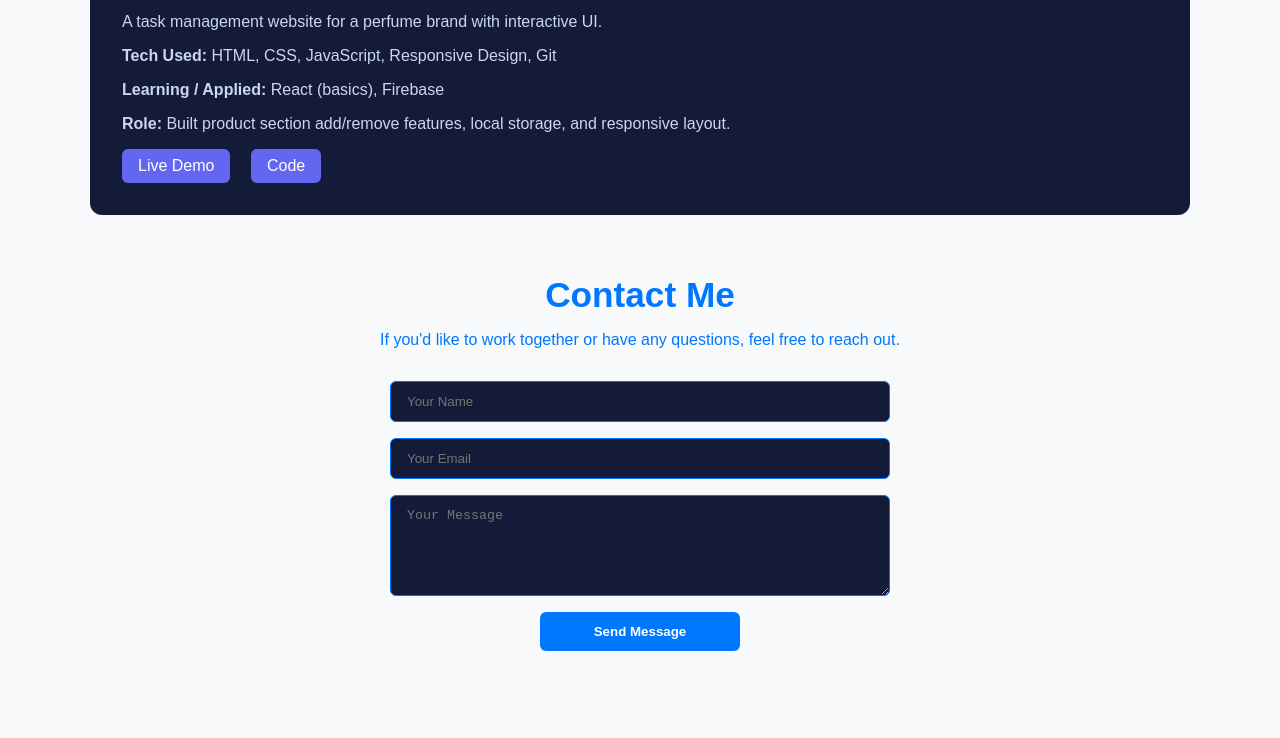
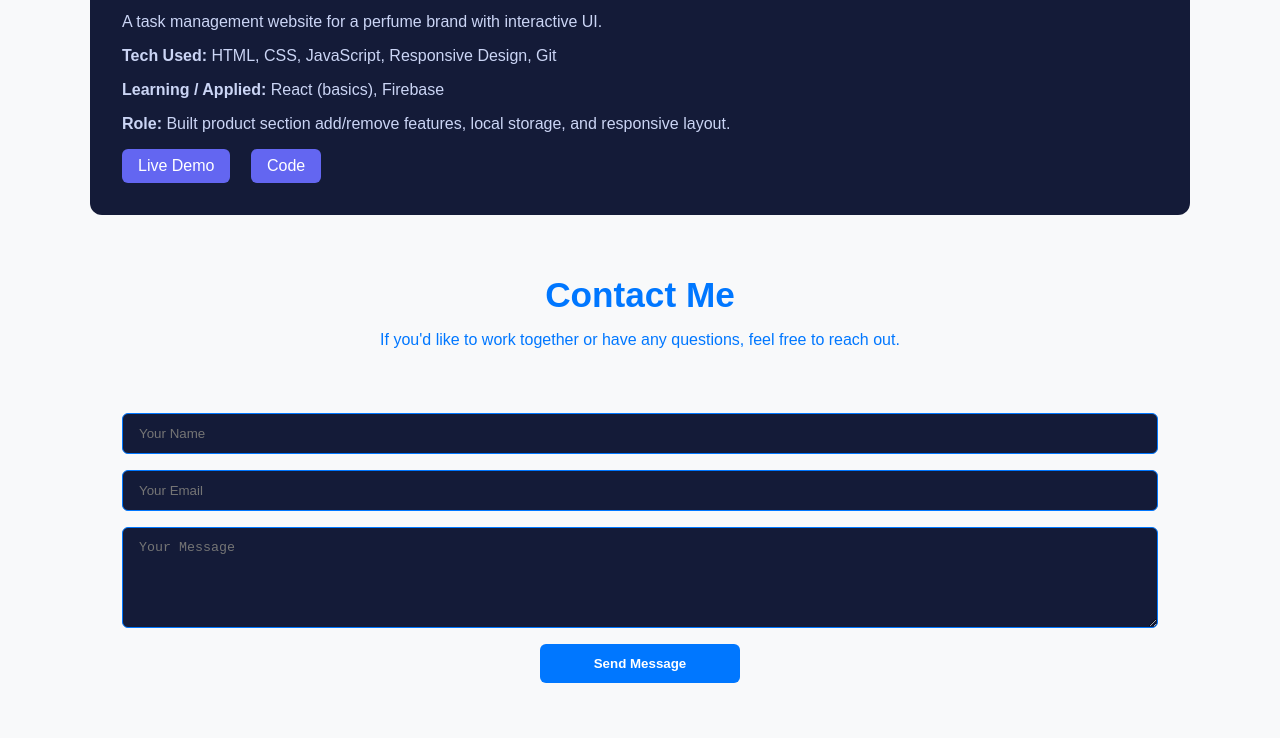
Before and after one commit to ud-source-tech/uTecHub-Portfolio, a plain HTML site: page index.html in a window 1280 px wide. Shown: the part 2033-2771 px from the top of the page. Drawn offline with Linux system fonts and the light colour scheme.

Commit message:
updated portfolio design

```diff
--- a/index.html
+++ b/index.html
@@ -264,7 +264,7 @@
       <h2>Contact Me</h2>
       <p>If you'd like to work together or have any questions, feel free to reach out.</p>
 
-      <form action="mailto:your-email@example.com" method="POST" enctype="text/plain" class="contact-form">
+      <form action="mailto:udpeter196@gmail.com" method="POST" enctype="text/plain" class="contact-form">
         <input type="text" name="name" placeholder="Your Name" required>
         <input type="email" name="email" placeholder="Your Email" required>
         <textarea name="message" placeholder="Your Message" rows="5" required></textarea>
--- a/script.js
+++ b/script.js
@@ -1,5 +1,5 @@
 // Typing effect
-const words = ["Frontend Developer","HTML, CSS, JavaScript"];
+const words = ["Frontend Developer","HTML,CSS,JavaScript"];
 const typingEl = document.querySelector(".typing");
 let i = 0, j = 0, deleting = false;
 
--- a/styles.css
+++ b/styles.css
@@ -153,7 +153,7 @@ footer {
 
 .hero-content {
   flex: 1 1 320px;
-  min-width: 260px;
+  max-width: 100%;
 }
 
 .logo {
@@ -361,6 +361,7 @@ footer {
   color: #ffffff;
   text-align: center;
   width: 100%;
+  justify-content: center;
 }
 
 .contact h2 {
@@ -380,9 +381,12 @@ footer {
   display: flex;
   flex-direction: column;
   align-items: center;
-  max-width: 500px;
   margin: 0 auto 2rem;
-  width: 100%;
+  padding: 2rem;
+  margin: 1.5rem 0;
+  border-radius: 12px;
+  max-width: 100%;
+  text-align: left;
 }
 
 .contact-form input,
```
